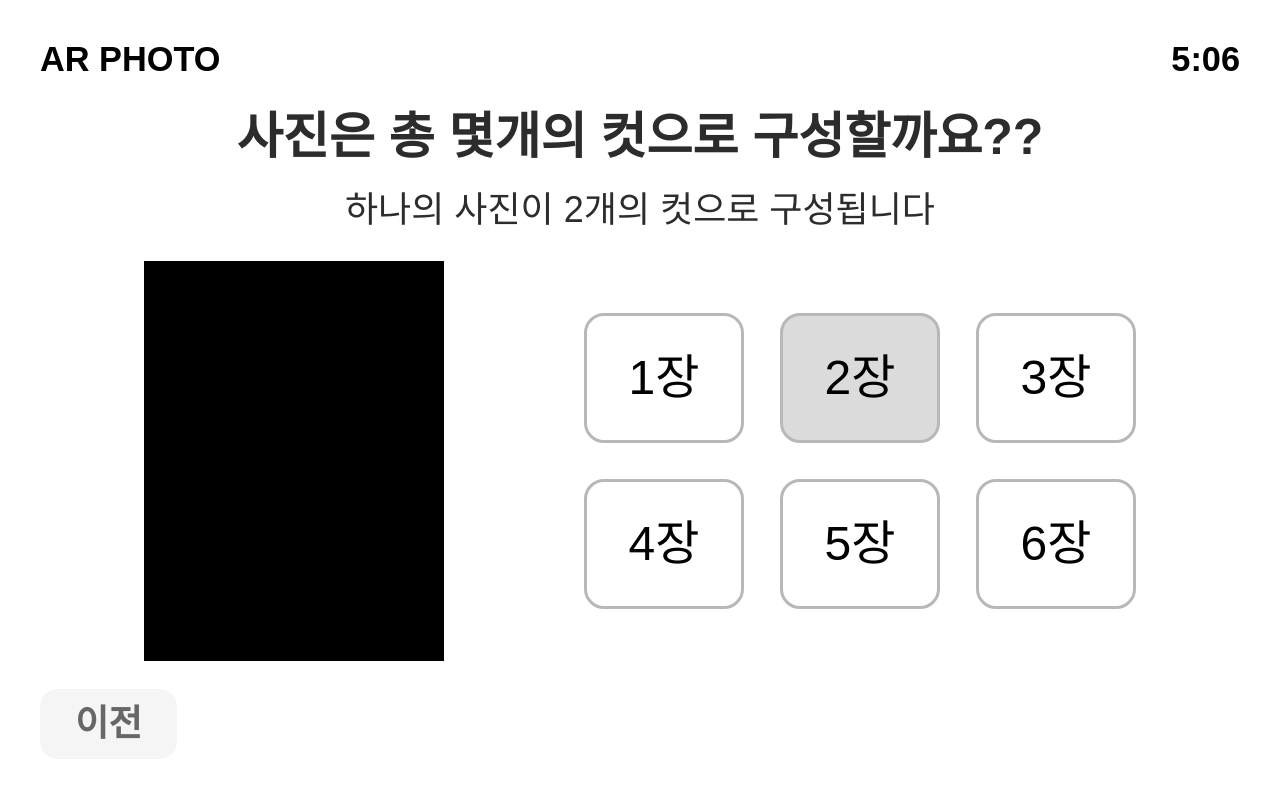
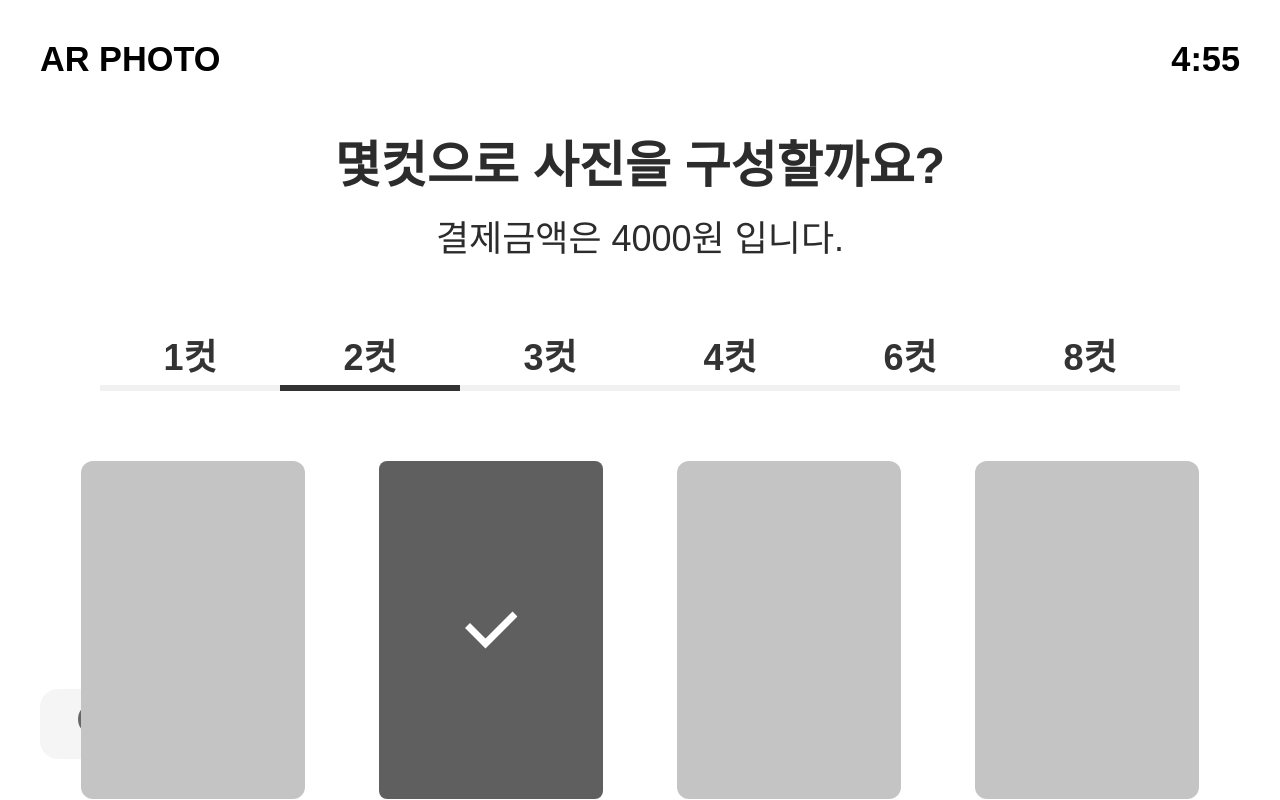
Before and after one commit to Hyewon0223/AR_Photo_WEB, a React (Create React App) app: page /NumOfSelectPhoto in a window 1280 px wide. Built offline with nearby package versions, Linux system fonts and the light colour scheme.

Commit message:
[Feature] PrintNumPage Publishing

```diff
--- a/src/components/BaseElement.js
+++ b/src/components/BaseElement.js
@@ -3,9 +3,9 @@ import {useEffect, useRef, useState} from "react";
 import BaseButton from "./BaseButton";
 
 export const BaseElement = ({isTimer, onBackClick, etc, onEtcClick, children}) => {
-    const [min, setMin] = useState(5);
-    const [sec, setSec] = useState(10);
-    const time = useRef(310);
+    const [min, setMin] = useState(4);
+    const [sec, setSec] = useState(59);
+    const time = useRef(299);
     const timerID = useRef(null);
 
     useEffect(()=>{
@@ -66,7 +66,7 @@ const Wrapper = styled.div`
   height: calc(100vh - 190px);
   display: flex;
   flex-direction: column;
-  justify-content: center;
+  //justify-content: center;
   align-items: center;
 `
 const Footer = styled.div`
--- a/src/pages/PeopleNumPage.js
+++ b/src/pages/PeopleNumPage.js
@@ -10,7 +10,9 @@ export const PeopleNumPage = () => {
 
     const onBoxClick = (num) => {
         setSelectNum(num);
-        navigate("/NumOfPrintPhoto");
+        setTimeout(function () {
+            navigate("/NumOfPrintPhoto");
+        }, 500);
     }
 
     return <>
@@ -31,6 +33,7 @@ export const PeopleNumPage = () => {
 export default PeopleNumPage;
 
 export const ChildrenTitle = styled.div`
+  margin-top: ${props=>props.mt || "110px"};
   font-family: 'Pretendard', sans-serif;
   font-weight: 700;
   font-size: 50px;
--- a/src/pages/PrintNumPage.js
+++ b/src/pages/PrintNumPage.js
@@ -1,8 +1,8 @@
 import BaseElement from "../components/BaseElement";
 import { useNavigate } from "react-router-dom";
 import {SelectBox} from "../components/SelectBox";
-import styled from "styled-components";
 import {useState} from "react";
+import {ChildrenTitle, ChildrenSubTitle, SelectWrapper} from "./PeopleNumPage";
 
 export const PrintNumPage = () => {
     const [selectNum, setSelectNum] = useState(2);
@@ -15,8 +15,8 @@ export const PrintNumPage = () => {
 
     return <>
         <BaseElement isTimer onBackClick={()=>navigate("/NumOfPeople")}>
-            <ChildrenTitle>사진은 총 몇장 출력할까요?</ChildrenTitle>
-            <ChildrenSubTitle>같은 사진이 총 {selectNum}장 선택됩니다.</ChildrenSubTitle>
+            <ChildrenTitle>몇장 뽑을까요?</ChildrenTitle>
+            <ChildrenSubTitle>사진의 출력장수를 말해주세요</ChildrenSubTitle>
             <SelectWrapper>
                 {[1,2,3,4,5].map((num)=> {
                     return <SelectBox key={`printNum-${num}`}
@@ -29,25 +29,3 @@ export const PrintNumPage = () => {
 }
 
 export default PrintNumPage;
-
-export const ChildrenTitle = styled.div`
-  font-family: 'Pretendard', sans-serif;
-  font-weight: 700;
-  font-size: 50px;
-  line-height: 60px;
-  color: #2C2C2C;
-  margin-bottom: 21px;
-`
-
-export const ChildrenSubTitle = styled.div`
-  font-family: 'Pretendard', sans-serif;
-  font-weight: 400;
-  font-size: 36px;
-  line-height: 43px;
-  color: #2C2C2C;
-`
-export const SelectWrapper = styled.div`
-  display: flex;
-  gap: 36px;
-  margin-top: 87px;
-`
--- a/src/pages/SelectNumPage.js
+++ b/src/pages/SelectNumPage.js
@@ -2,52 +2,96 @@ import BaseElement from "../components/BaseElement";
 import {ChildrenSubTitle, ChildrenTitle, SelectWrapper} from "./PeopleNumPage";
 import {useState} from "react";
 import {useNavigate} from "react-router-dom";
-import {SelectBox} from "../components/SelectBox";
 import styled from "styled-components";
+import check from '../assets/Check.svg';
 
 export const SelectNumPage = () => {
     const [selectNum, setSelectNum] = useState(2);
+    const [selectLayout, setSelectLayout] = useState(2);
     const navigate = useNavigate();
 
-    const onBoxClick = (num) => {
-        setSelectNum(num);
-        navigate("/SelectPayment")
+    const onLayoutClick = (num) => {
+        setSelectLayout(num);
+        setTimeout(function () {
+            navigate("/SelectPayment");
+        }, 500);
     }
 
     return <>
         <BaseElement isTimer onBackClick={()=>navigate("/NumOfPrintPhoto")}>
-            <ChildrenTitle>사진은 총 몇개의 컷으로 구성할까요??</ChildrenTitle>
-            <ChildrenSubTitle>하나의 사진이 {selectNum}개의 컷으로 구성됩니다</ChildrenSubTitle>
-            <Wrapper>
-                <ExampleLayout/>
-                <SelectGridWrapper>
-                    {[1,2,3,4,5,6].map((num)=> {
-                        return <SelectBox key={`peopleNum-${num}`}
-                                          selectNum={selectNum} name={num} unit="장"
-                                          onClick={()=>onBoxClick(num)}/>
-                    })}
-                </SelectGridWrapper>
-            </Wrapper>
+            <ChildrenTitle mt="57px">몇컷으로 사진을 구성할까요?</ChildrenTitle>
+            <ChildrenSubTitle>결제금액은 4000원 입니다.</ChildrenSubTitle>
+            <SelectWrap>
+                {[1,2,3,4,6,8].map((num)=>{
+                    return <Select isSelect={selectNum===num} onClick={()=>setSelectNum(num)}>{num}컷</Select>
+                })}
+            </SelectWrap>
+            <SelectLayoutWrap>
+                {[1,2,3,4].map((num)=>{
+                    return <LayoutContainer>
+                        <Layout isLayout={selectLayout===num} onClick={()=>onLayoutClick(num)}/>
+                        {selectLayout === num ?
+                                <SelectLayout imgUrl={check}>
+                                    <CheckImg src={check}/>
+                                </SelectLayout>
+                            : null
+                        }
+                    </LayoutContainer>
+                })}
+            </SelectLayoutWrap>
         </BaseElement>
     </>
 }
 
 export default SelectNumPage;
 
-const Wrapper = styled.div`
-  margin-top: 30px;
+const SelectWrap = styled.div`
+  margin-top: 70px;
   display: flex;
-  gap: 140px;
+  justify-content: center;
   align-items: center;
+`
+const Select = styled.div`
+  cursor: pointer;
+  display: flex;
   justify-content: center;
+  align-items: center;
+  width: 180px;
+  height: 55px;
+  border-bottom: 6px solid ${props=>props.isSelect?"#333333":"#F1F1F1"};
+  font-family: 'Pretendard', sans-serif;
+  font-weight: 800;
+  font-size: 36px;
+  line-height: 43px;
+  color: #333333;
 `
-const ExampleLayout = styled.div`
-  background: black;
-  width: 300px;
-  height: 400px;
+const SelectLayoutWrap = styled.div`
+  margin-top: 70px;
+  display: flex;
+  justify-content: center;
+  align-items: center;
+  gap: 74px;
 `
-const SelectGridWrapper = styled(SelectWrapper)`
-  margin-top: 0;
-  display: grid;
-  grid-template-columns: auto auto auto;
+const LayoutContainer = styled.div`
+  position: relative;
 `
+const Layout = styled.div`
+  width: 224px;
+  height: 338px;
+  background: ${props=>props.isLayout?"#FBFBFB":"#C4C4C4"};
+  border-radius: 12px;
+`
+const SelectLayout = styled.div`
+  position: absolute;
+  top: 0;
+  width: 224px;
+  height: 338px;
+  background-color: rgba(0, 0, 0, 0.62);
+  border-radius: 8px;
+`
+const CheckImg = styled.img`
+  position: absolute;
+  left: 50%;
+  top: 50%;
+  transform: translate(-50%, -50%);
+`
```
Also changed, not shown: src/assets/Check.svg (added).
